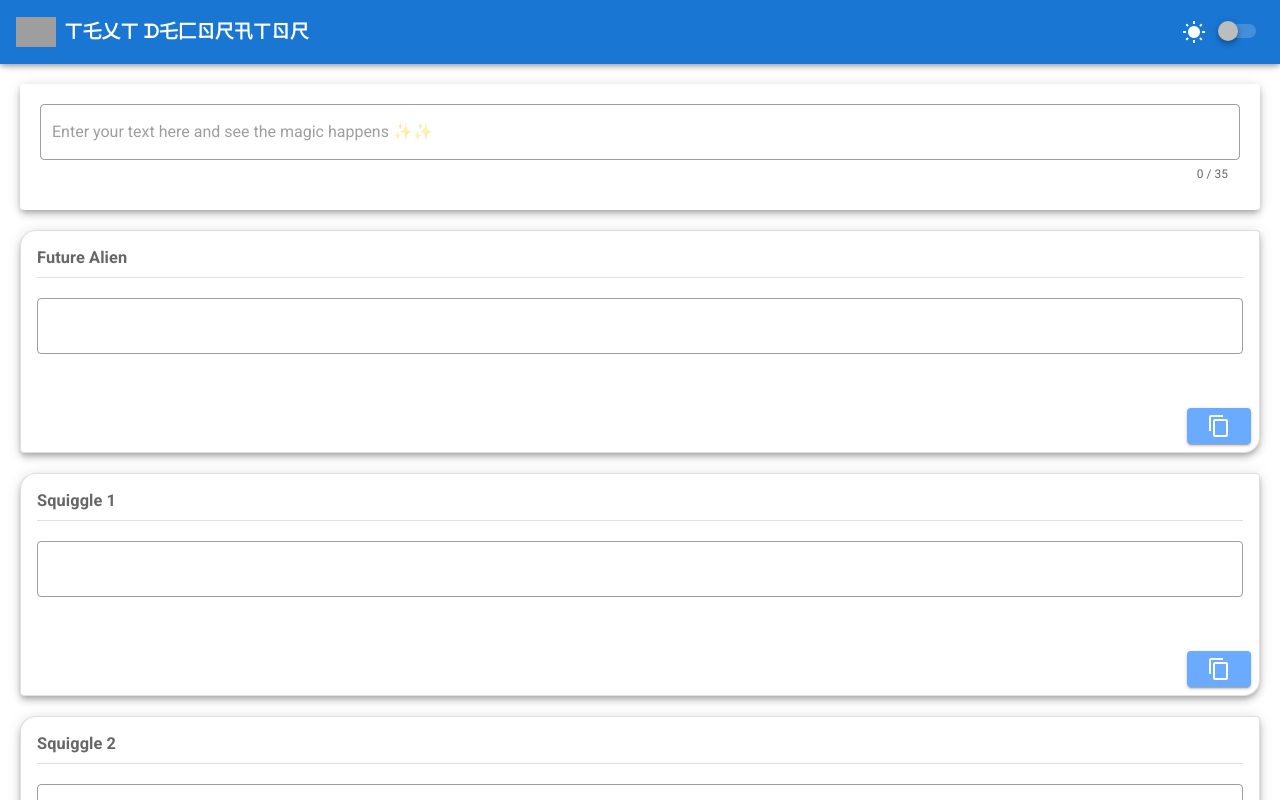
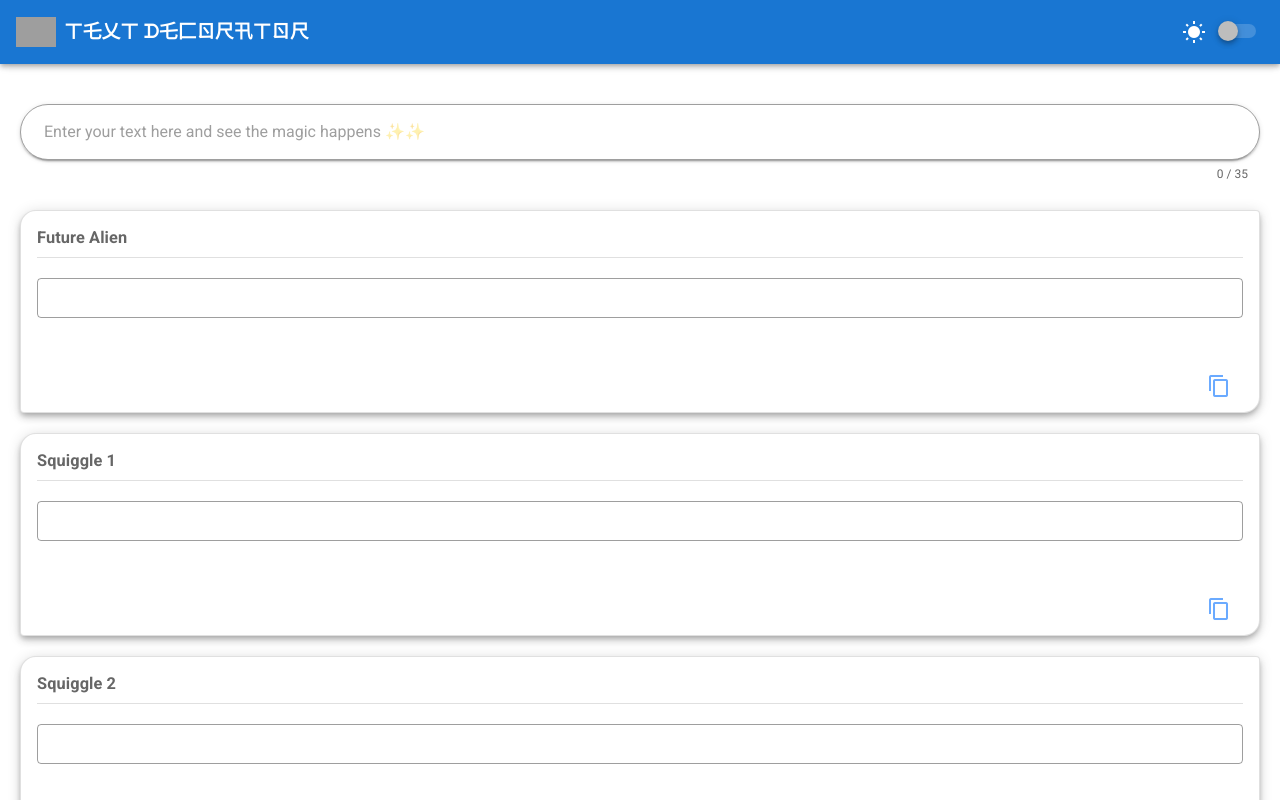
Before and after one commit to EwertonMendes/tanglyph, a Vue app in the folder text-decorator/: page / in a window 1280 px wide. Shown: the top 800 px of the page. Built offline with nearby package versions, Linux system fonts and the light colour scheme; grey boxes are pictures that could not be loaded.

Commit message:
Changing main text field and clearing all others texts when main one is empty

```diff
--- a/text-decorator/src/pages/FontSelectionPage.vue
+++ b/text-decorator/src/pages/FontSelectionPage.vue
@@ -1,17 +1,17 @@
 <template>
   <div>
-    <v-card elevation="5">
     <v-text-field
       v-model="userText"
-        class="pa-5"
+      class="pt-5"
       :rules="rules"
       :counter="maxLength"
       :maxlength="maxLength"
+      rounded
+      solo
       outlined
       clearable
       placeholder="Enter your text here and see the magic happens ✨✨"
     ></v-text-field>
-    </v-card>
 
     <v-card
       elevation="5"
@@ -24,7 +24,13 @@
       <v-card-text>
         <h3 class="pb-2">{{ style.name }}</h3>
         <v-divider class="pb-2"></v-divider>
-        <v-text-field :value="style.value" class="pt-3" outlined></v-text-field>
+        <v-text-field
+          :value="style.value"
+          class="pt-3"
+          readonly
+          dense
+          outlined
+        ></v-text-field>
       </v-card-text>
       <v-card-actions>
         <v-spacer></v-spacer>
@@ -32,6 +38,7 @@
           <template v-slot:activator="{ on, attrs }">
             <v-btn
               color="primary lighten-2"
+              text
               @click="copyText(style.value)"
               v-bind="attrs"
               v-on="on"
@@ -221,6 +228,9 @@ export default {
   watch: {
     userText: function(value) {
       if (!value) {
+        this.styles.forEach((style) => {
+          style.value = "";
+        });
         return;
       }
       this.styles.forEach((style) => {
```
Lines whose indentation alone changed are shown as unchanged.
